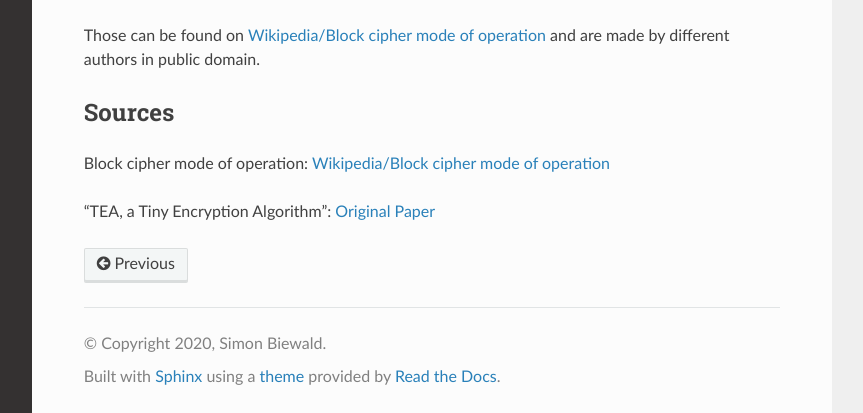
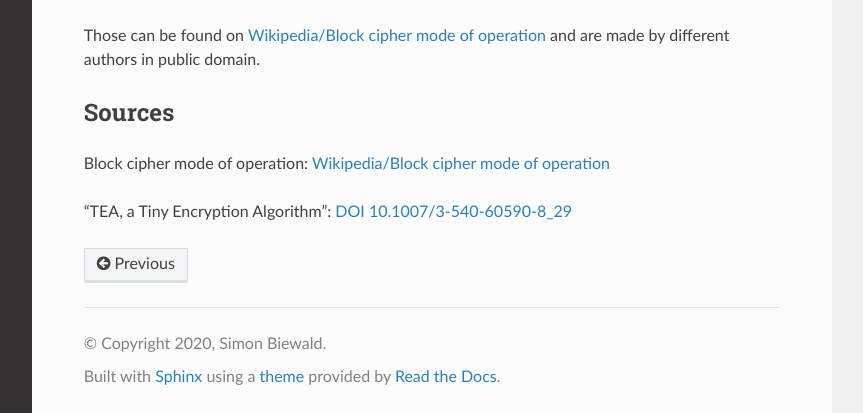
Before and after one commit to Varbin/pep272-encryption, a Sphinx documentation site: the page built from docs/6_sources.rst, in a window 1280 px wide and 900 px high, scrolled down 597 px, cut to the strip 487-900 px from the top of the window. Shown: the whole strip, without its empty margins (268-1131 px from the left). Built offline with Sphinx 7.4.7 and the Read the Docs theme 2.0.0, drawn with Linux system fonts in a browser that asks for light colours; formulas are drawn with MathJax 3.

```diff
--- /dev/null
+++ b/docs/5_changes.rst
@@ -0,0 +1 @@
+.. include:: ../CHANGELOG.rst
--- a/docs/5_sources.rst
+++ b/docs/6_sources.rst
@@ -39,7 +39,7 @@ Sources
 
 Block cipher mode of operation: `Wikipedia/Block cipher mode of operation`_
 
-"TEA, a Tiny Encryption Algorithm": `Original Paper`_
+"TEA, a Tiny Encryption Algorithm": `DOI 10.1007/3-540-60590-8_29`_
 
 .. _Wikipedia/Block cipher mode of operation: https://en.wikipedia.org/wiki/Block_cipher_mode_of_operation
-.. _Original Paper: ./_static/tea.pdf
+.. _DOI 10.1007/3-540-60590-8_29: https://doi.org/10.1007/3-540-60590-8_29
--- a/docs/index.rst
+++ b/docs/index.rst
@@ -27,9 +27,8 @@ in the context of the library to get a deeper understanding of the software.
    2_example.rst
    3_library.rst
    4_discuss.rst
-   5_sources.rst
-
-.. include:: ../CHANGELOG.rst
+   5_changes.rst
+   6_sources.rst
 
 Indices and tables
 ==================
```
